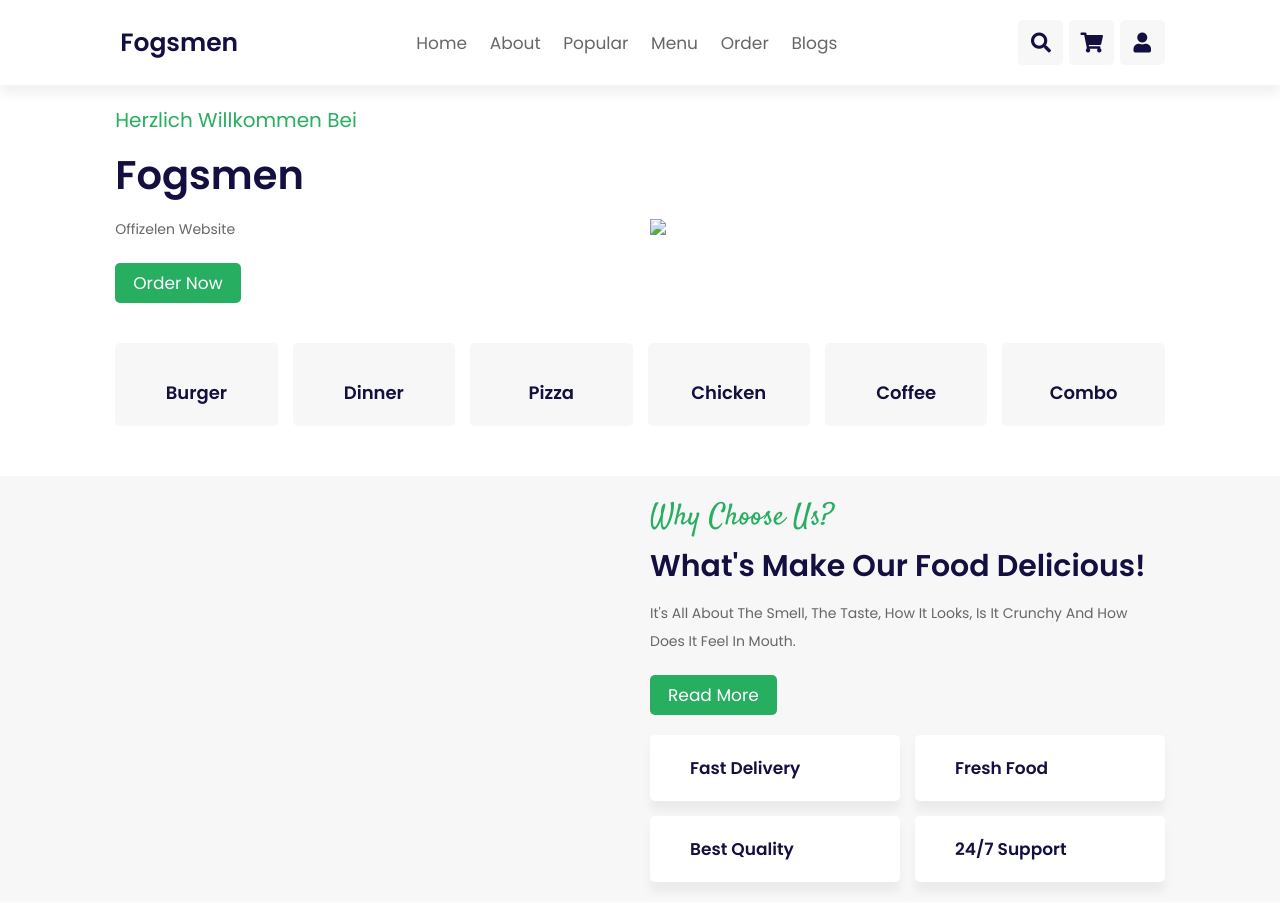
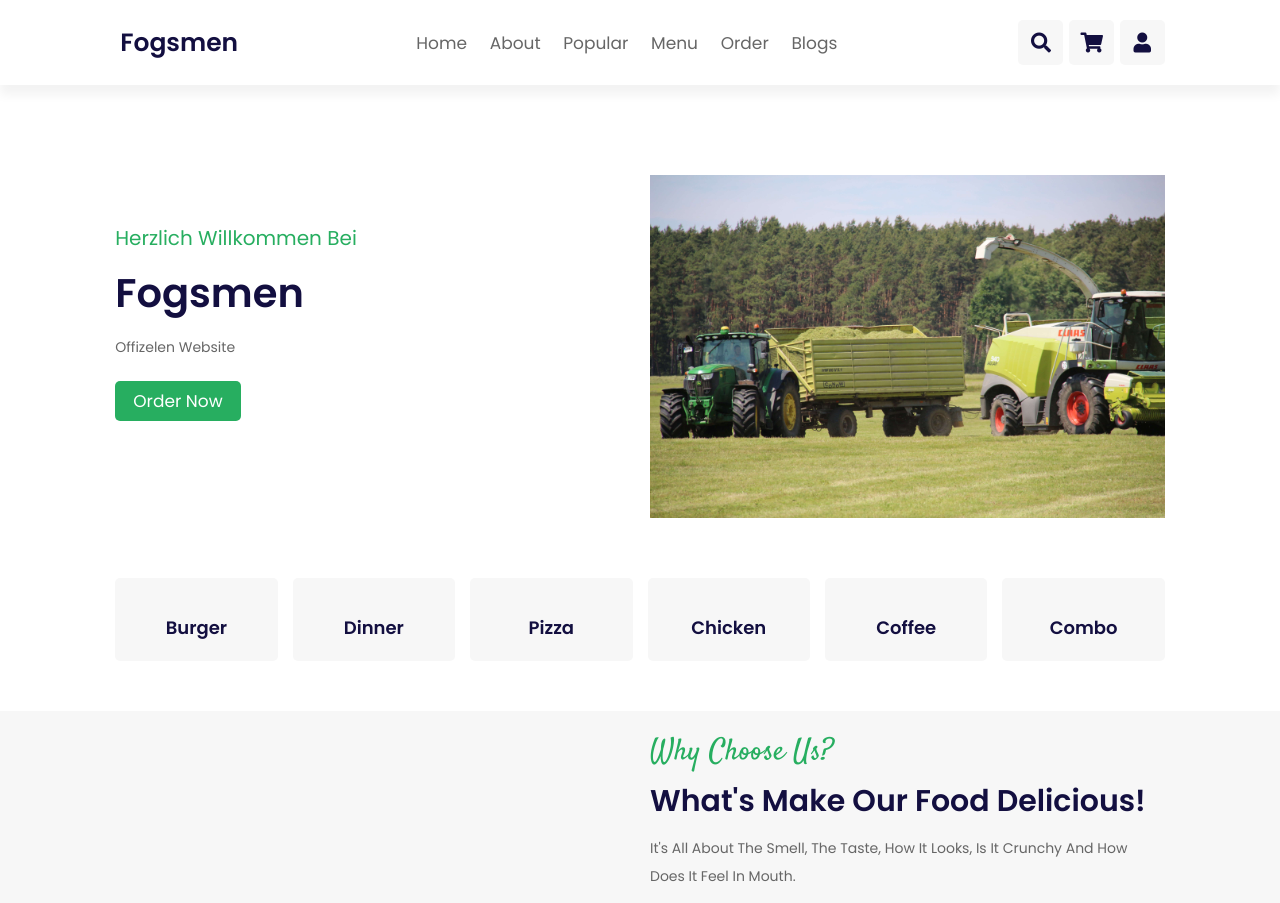
Before and after one commit to Fogsmen/Websitef, a plain HTML site: page index.html in a window 1280 px wide. Shown: the top 903 px of the page. Drawn offline with nearby package versions, Linux system fonts and the light colour scheme; files that its build step writes are made by us from their sources.

Commit message:
Update index.html

```diff
--- a/index.html
+++ b/index.html
@@ -10,7 +10,7 @@
     <link rel="stylesheet" href="https://cdnjs.cloudflare.com/ajax/libs/font-awesome/5.15.4/css/all.min.css">
 
     <!-- custom css file link  -->
-    <link rel="stylesheet" href="css/style.css">
+    <link rel="stylesheet" href="style.css">
 
     <link rel="icon" href="image/favicon.png">
 
@@ -186,7 +186,7 @@
     </div>
 
     <div class="image">
-        <img src="image/20220601123652_IMG_0044.jpg"" class="home-img">
+        <img src="20220601123652_IMG_0044.jpg"" class="home-img">
 
     </div>
 
@@ -552,7 +552,7 @@
 
 
 <!-- custom js file link  -->
-<script src="js/script.js"></script>
+<script src="script.js"></script>
 
 </body>
 </html>
```
